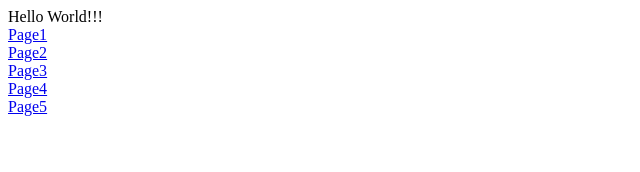
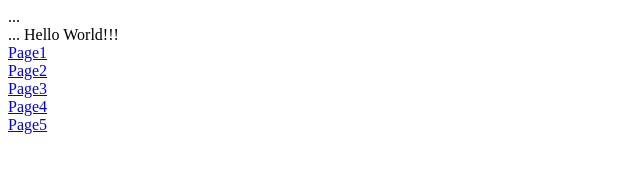
Before and after one commit to ChunPingWang/chunpingwang-xxx.github.io, a plain HTML site: page index.htm in a window 1280 px wide. Shown: the whole page, without its empty margins (0-640 px from the left). Drawn offline with Linux system fonts and the light colour scheme.

Commit message:
Update index.htm

```diff
--- a/index.htm
+++ b/index.htm
@@ -3,8 +3,10 @@
 <html>
 <head></head>
 <body>
+<div1>...</div1>
 <script async src="https://cse.google.com/cse.js?cx=1876f54ce1bb3848f"></script>
 <div class="gcse-search"></div>
+<div2>...</div2>
 Hello World!!!<br/>
 <a href="sub/page1.html">Page1</a><br/>
 <a href="sub/page2.html">Page2</a><br/>
```
